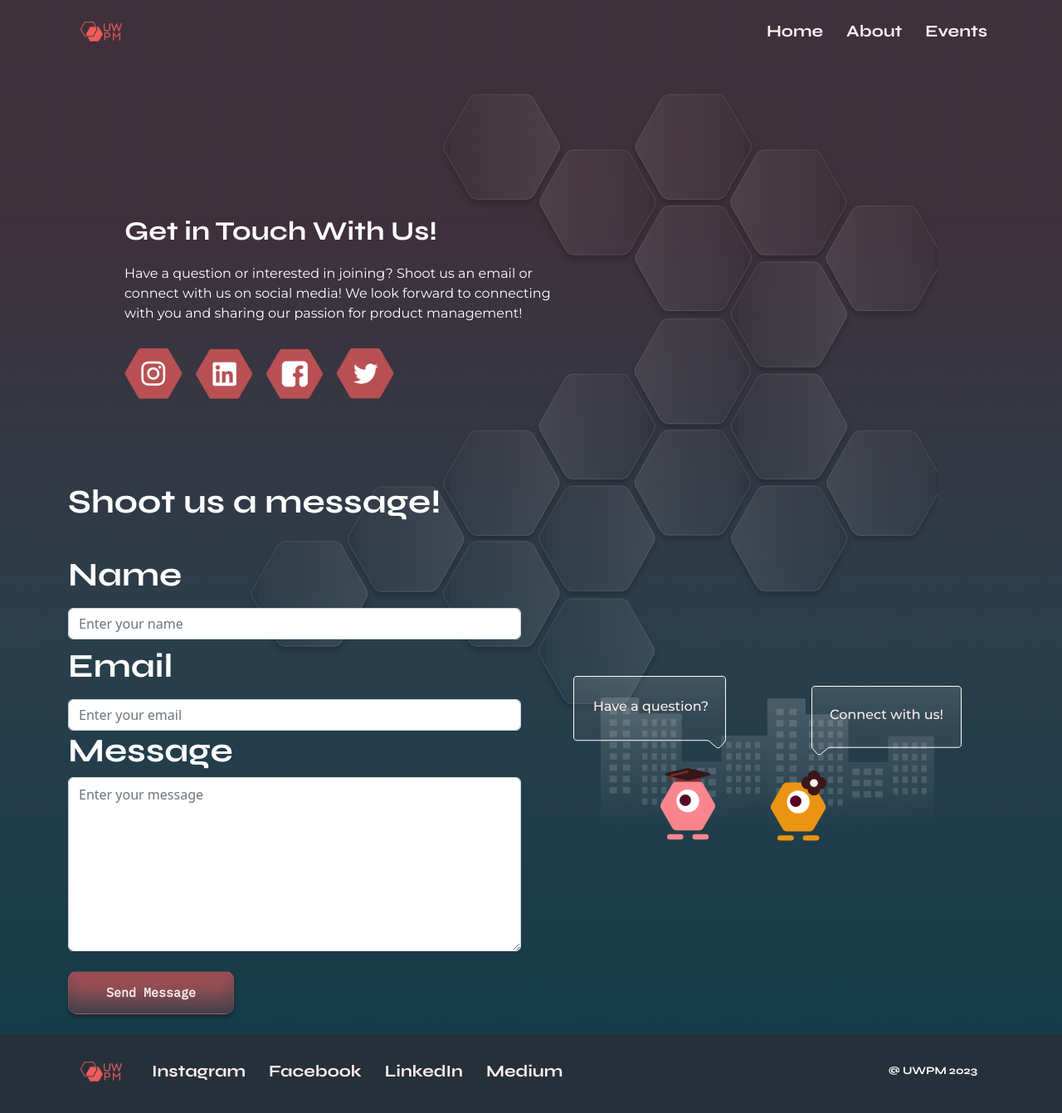
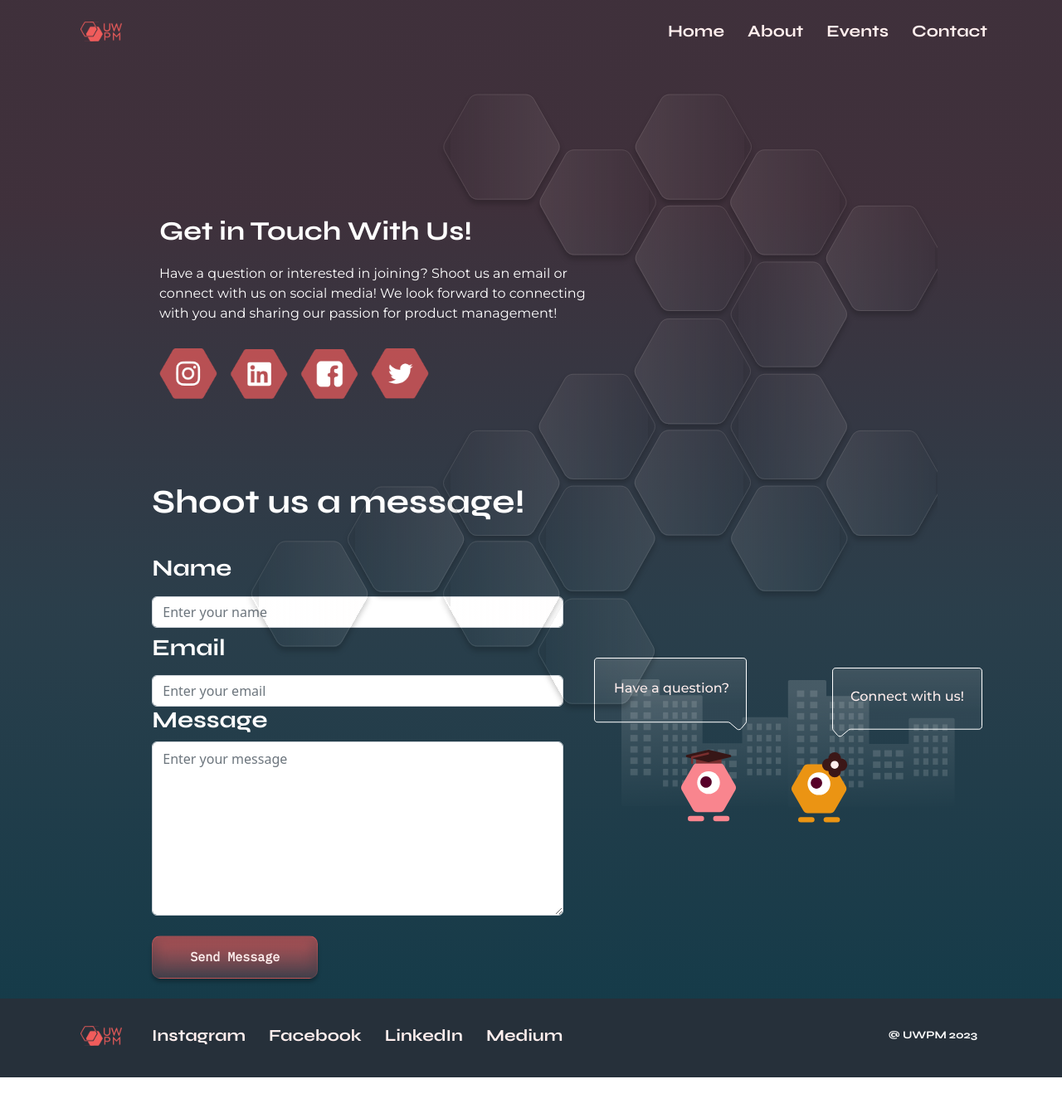
Before and after one commit to UWPM/website-v3.0, a React (Create React App) app: page /contact in a window 1280 px wide. Shown: the whole page at 83% size. After the commit the page ends 1299 px from the top, so only its background shows below. Built offline with nearby package versions, Linux system fonts and the light colour scheme.

Commit message:
some styling changes and adding contact to navbar

```diff
--- a/src/App.js
+++ b/src/App.js
@@ -60,9 +60,9 @@ function App() {
               {/* <Nav.Link id="nav-link" as={Link} to="/pm-jobs">
                 PM Jobs
               </Nav.Link> */}
-              {/* <Nav.Link id="nav-link" as={Link} to="/contact">
+              <Nav.Link id="nav-link" as={Link} to="/contact">
                 Contact
-              </Nav.Link> */}
+              </Nav.Link>
             </Nav>
           </Navbar.Collapse>
         </Container>
--- a/src/pages/Contact.js
+++ b/src/pages/Contact.js
@@ -82,12 +82,12 @@ export default function Contact({ show }) {
         </div>
       </>
       <Container>
-        <Row style={{ display: 'flex', marginTop: 'auto' }}>
+        <Row style={{ display: 'flex', marginTop: 'auto', marginLeft: '8%' }}>
           <Col>
             <h1>Shoot us a message!</h1>
             <Form onSubmit={handleSubmit}>
               <Form.Group className="py-4">
-                <Form.Label className="py-2" as="h1">
+                <Form.Label className="py-2" as="h3">
                   Name
                 </Form.Label>
                 <Form.Control
@@ -99,7 +99,7 @@ export default function Contact({ show }) {
                   placeholder="Enter your name"
                   className="grey-form"
                 />
-                <Form.Label className="py-2" as="h1">
+                <Form.Label className="py-2" as="h3">
                   Email
                 </Form.Label>
                 <Form.Control
@@ -111,7 +111,7 @@ export default function Contact({ show }) {
                   placeholder="Enter your email"
                   className="grey-form"
                 />
-                <Form.Label as="h1">Message</Form.Label>
+                <Form.Label as="h3">Message</Form.Label>
                 <Form.Control
                   required
                   as="textarea"
--- a/src/styles/About.css
+++ b/src/styles/About.css
@@ -23,7 +23,7 @@ a:hover {
 }
 
 .about-caption {
-  position: absolute;
+  position: relative;
   top: 2rem;
   margin-top: 200px;
   margin-bottom: 100px;
--- a/src/styles/Contact.css
+++ b/src/styles/Contact.css
@@ -1,6 +1,7 @@
 .contact-container {
+  position: relative;
   margin-right: 150px;
-  margin-left: 150px;
+  margin-left: 15%;
   display: flex;
   justify-content: end;
   align-items: end;
```
